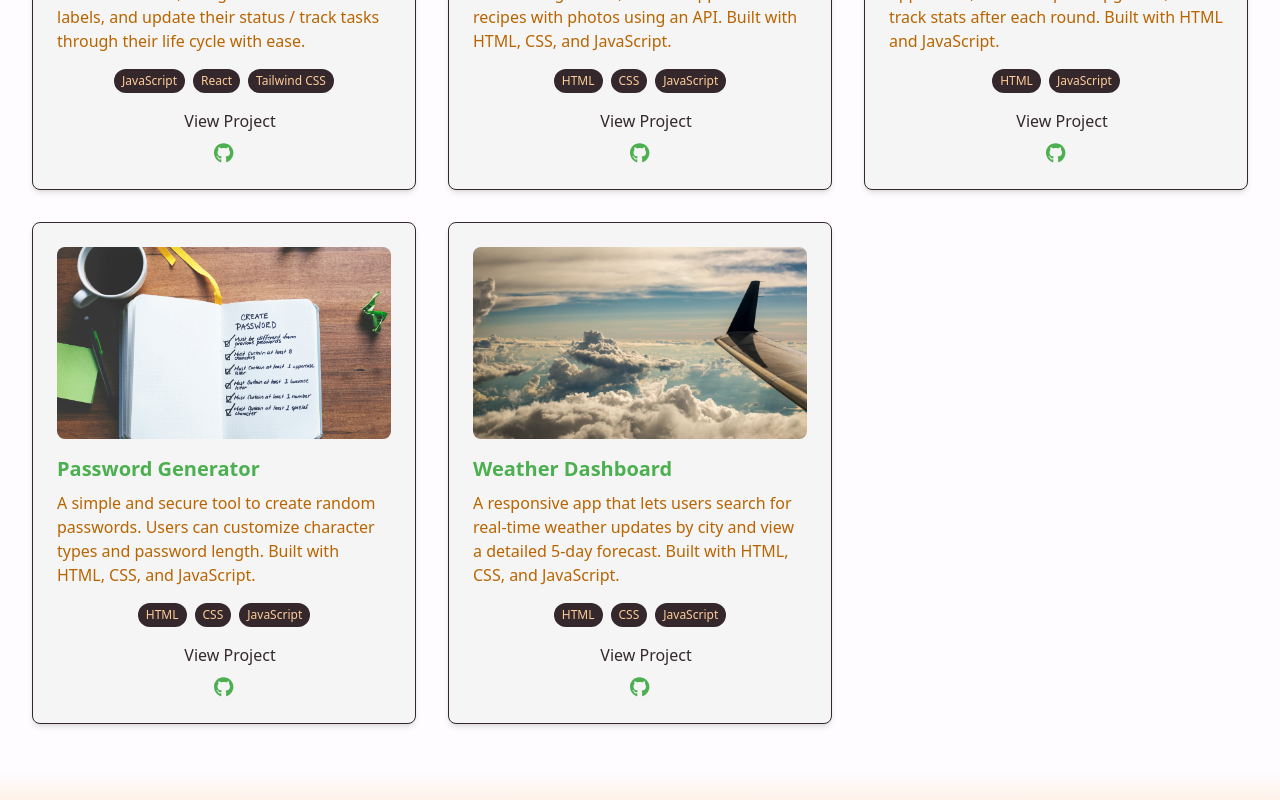
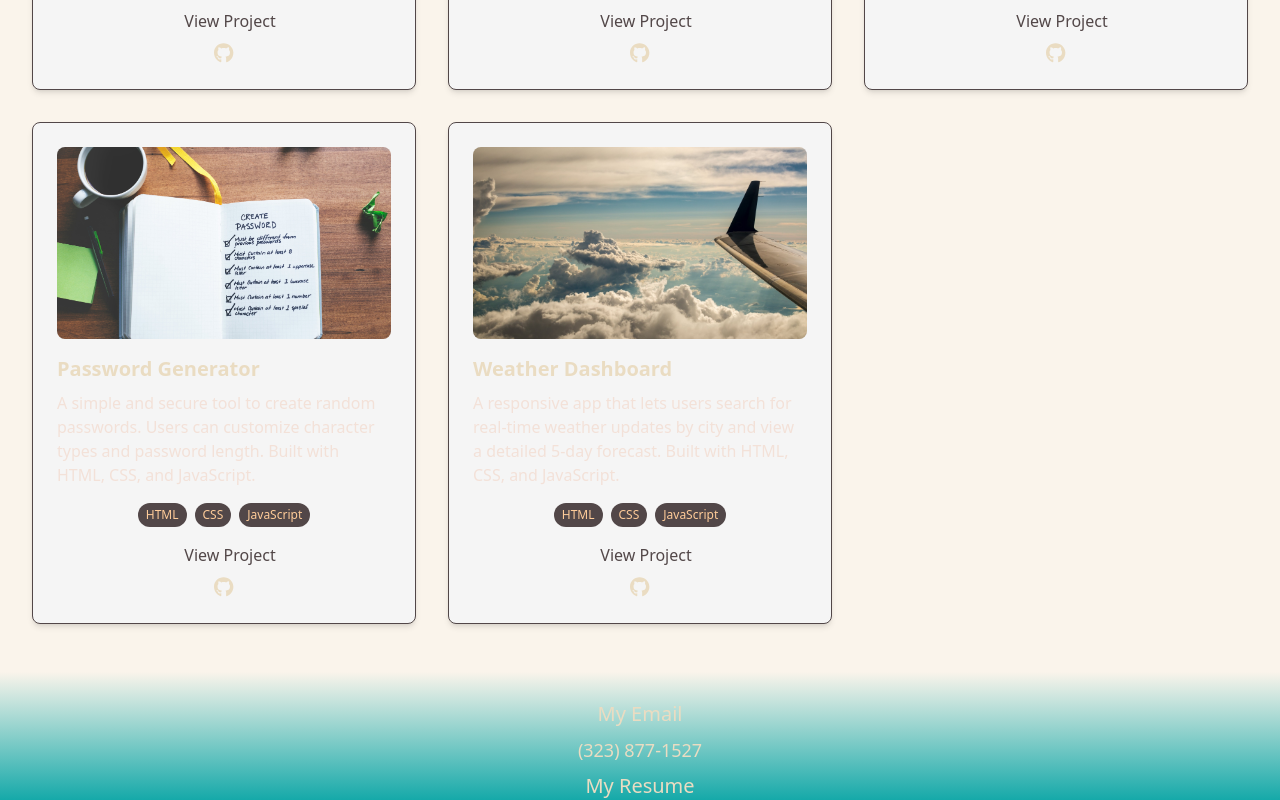
Before and after one commit to Tthompson8416/tanesiacodes, a React (Vite) app: page / in a window 1280 px wide. Shown: the part 1720-2520 px from the top of the page. Built offline with nearby package versions, Linux system fonts and the light colour scheme.

Commit message:
Color theme changed, and margins / padding updated for large / xl screen sizes

```diff
--- a/src/components/IntroSection.jsx
+++ b/src/components/IntroSection.jsx
@@ -67,7 +67,7 @@ const IntroSection = () => {
           variants={paragraphVariants}
           initial="hidden"
           animate="visible"
-          className="text-lg text-custom-intro-text text-center mx-auto p-5 max-w-screen-md sm:max-w-screen-sm lg:max-w-screen-lg xl:max-w-[800px] pb-12 lg:text-3xl md:text-2xl"
+          className="text-lg text-custom-intro-text text-center mx-auto p-5 max-w-screen-md sm:max-w-[700px] md:max-w-[900px] lg:max-w-[900px] xl:max-w-[1100px] xl:mt-12 pb-24 xl:pb-2 lg:text-3xl md:text-2xl sm:text-xl"
         >
           {words.map((word, index) => (
             <motion.span
--- a/tailwind.config.js
+++ b/tailwind.config.js
@@ -7,15 +7,15 @@ export default {
   theme: {
     extend: {
       colors: {
-        'custom-dark': '#fefcff', // Background color for sections
+        'custom-dark': '#faf4eb', // Background color for sections
         'custom-light': '#f5f5f5', // Light background for cards
-        'custom-accent': '#34282c', // Accent color for headings and buttons
-        'custom-border': '#34282c', // Border color
-        'custom-text': '#4caf50', // Primary text color
-        'custom-subtext': '#b86500', // Secondary text color
+        'custom-accent': '#524748', // Accent color for headings and buttons
+        'custom-border': '#524748', // Border color
+        'custom-text': '#eadcc2', // Primary text color
+        'custom-subtext': '#f3e1d8', // Secondary text color
         'custom-link': '#ffcc99',
-        'custom-intro': '#ffcc99',
-        'custom-intro-text': '#34282c',
+        'custom-intro': '#15a9a9',
+        'custom-intro-text': '#eadcc2',
     },
   },
 },
```
